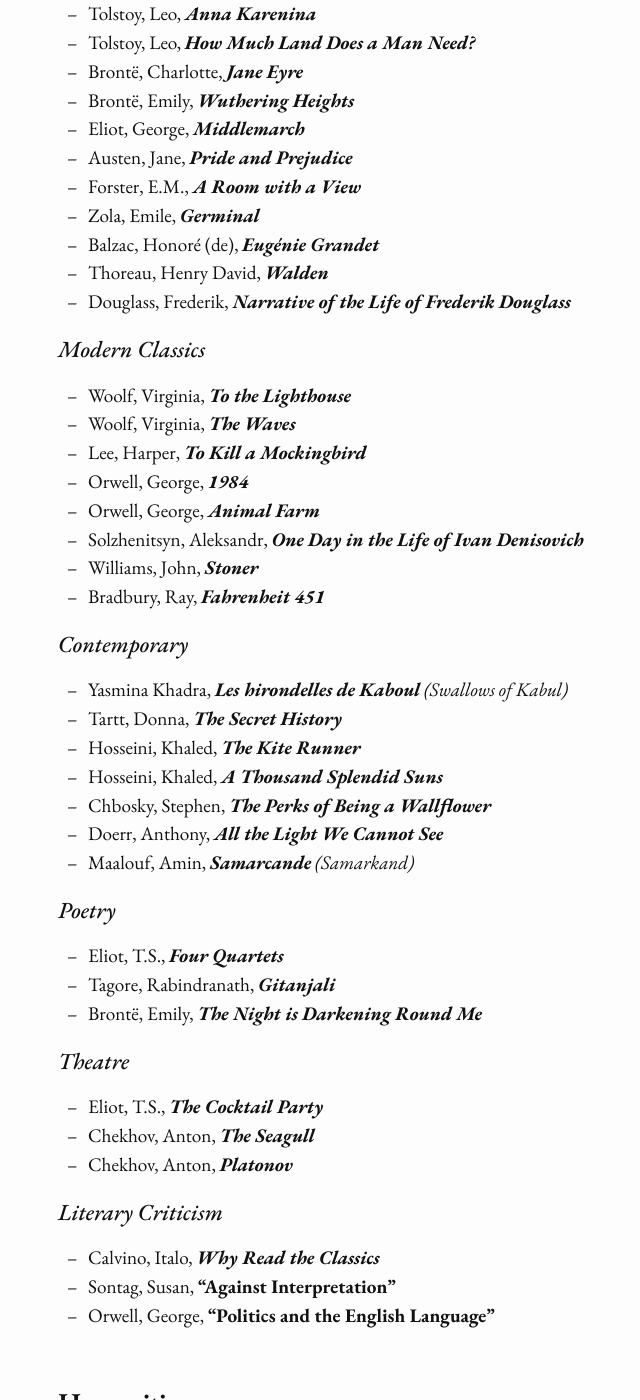
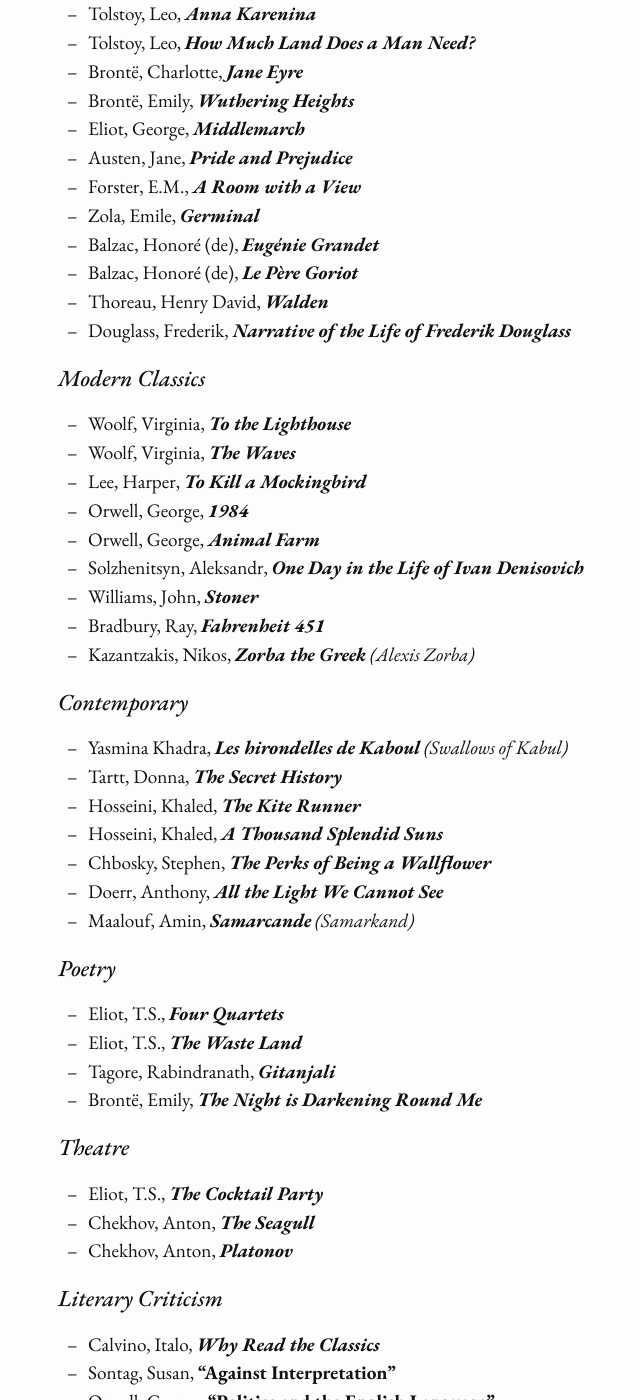
Before and after one commit to paulmelki/paulmelki.github.io, a Jekyll site: the page built from reads.md, in a window 1280 px wide and 1400 px high, scrolled down 590 px. Shown: the whole window, without its empty margins (137-777 px from the left). Built offline with Jekyll 4.4.1, drawn with Linux system fonts in a browser that asks for light colours; nearby versions of some CDN libraries; some web fonts are replaced; some of the changed text lies outside the part shown.

Commit message:
Added new books to suggested reads.

```diff
--- a/reads.md
+++ b/reads.md
@@ -25,6 +25,7 @@ If you read any of these works and wish to discuss them, feel free to contact me
 - Forster, E.M., ***A Room with a View***
 - Zola, Emile, ***Germinal***
 - Balzac, Honoré (de), ***Eugénie Grandet***
+- Balzac, Honoré (de), ***Le Père Goriot***
 - Thoreau, Henry David, ***Walden***
 - Douglass, Frederik, ***Narrative of the Life of Frederik Douglass***
 
@@ -37,6 +38,7 @@ If you read any of these works and wish to discuss them, feel free to contact me
 - Solzhenitsyn, Aleksandr, ***One Day in the Life of Ivan Denisovich***
 - Williams, John, ***Stoner***
 - Bradbury, Ray, ***Fahrenheit 451***
+- Kazantzakis, Nikos, ***Zorba the Greek*** *(Alexis Zorba)*
 
 ## *Contemporary*
 - Yasmina Khadra, ***Les hirondelles de Kaboul*** *(Swallows of Kabul)*
@@ -49,6 +51,7 @@ If you read any of these works and wish to discuss them, feel free to contact me
 
 ## *Poetry*
 - Eliot, T.S., ***Four Quartets***
+- Eliot, T.S., ***The Waste Land***
 - Tagore, Rabindranath, ***Gitanjali***
 - Brontë, Emily, ***The Night is Darkening Round Me***
 
```
Also changed, not shown: other parts of reads.md (+2 -0 lines).
